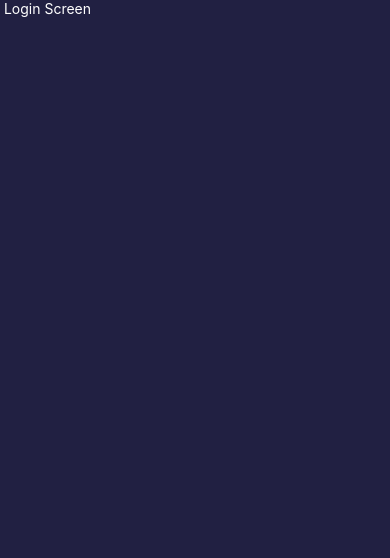
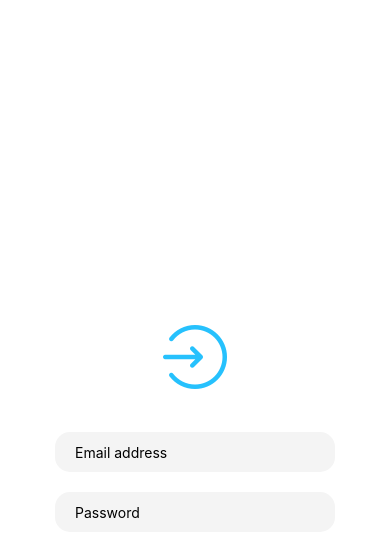
Before and after one commit to nabilcambiaso/my_moment, a React Native app: screen /LoginScreen in a window 390 px wide. Shown: the top 558 px of the page. Built offline with nearby package versions, Linux system fonts and the light colour scheme.

Commit message:
Designing the loginScreen

```diff
--- a/assets/constants/theme.js
+++ b/assets/constants/theme.js
@@ -10,7 +10,7 @@ export const COLORS = {
     success: "#14C48B",
     warning: "#FF7F50",
     black2:"#5C6B88",
-    white: "#FFFFFF",
+    white: "#F4F4F4",
     peach: '#FF615F',
     flatPurple:"#C67ADD",
     flatGreen:"#00CA72",
--- /dev/null
+++ b/src/components/global/TextInputComponent.js
@@ -0,0 +1,19 @@
+import {TextInput} from 'react-native'
+import { COLORS } from '../../../assets/constants'
+
+
+
+
+function TextInputComponent({value,onChange,placeholder,isPassword}) {
+  return (
+    <TextInput
+    value={value}
+    onChange={(e)=>onChange(e.nativeEvent.text)}
+    placeholder={placeholder}
+    secureTextEntry={isPassword}
+    style={{paddingHorizontal:20, borderRadius:15, marginBottom:20, height:40,width:"80%",backgroundColor:COLORS.white}}
+    />
+  )
+}
+
+export default TextInputComponent
--- a/src/screens/LoginScreen.js
+++ b/src/screens/LoginScreen.js
@@ -1,21 +1,49 @@
-import React from 'react'
-import {View,Text,StyleSheet,TouchableOpacity} from 'react-native'
-import { COLORS } from '../../assets/constants'
-function LoginScreen (props) {
+import React, { useState } from 'react'
+import { View, Text, TextInput, StyleSheet, TouchableOpacity, Dimensions } from 'react-native'
+import { COLORS, SIZES } from '../../assets/constants'
+import { AntDesign } from '@expo/vector-icons';
+import TextInputComponent from '../components/global/TextInputComponent';
+function LoginScreen(props) {
+
+    const [emailAddress, setEmailAddress] = useState("");
+    const [password, setPassword] = useState("");
+
+
     return (
         <View style={styles.container}>
-        <TouchableOpacity onPress={()=>{
+            <View style={{
+                justifyContent: "center", alignItems: "center"
+            }} >
+                <AntDesign style={{ marginBottom: 40 }} name="login" size={64} color={COLORS.blue} />
+                <TextInputComponent
+                    value={emailAddress}
+                    onChange={(text) => setEmailAddress(text)}
+                    placeholder="Email address "
+                />
+                <TextInputComponent
+                    value={password}
+                    onChange={(text) => setPassword(text)}
+                    placeholder="Password"
+                    isPassword
+                />
+
+                {/* <TouchableOpacity onPress={() => {
                 props.navigation.navigate("MainScreen")
             }} >
-        <Text style={{color:"white"}} > Login Screen  </Text>
-        </TouchableOpacity>
+                <Text style={{ color: "black" }} > Login Screen  </Text>
+            </TouchableOpacity>    */}
+            </View>
+
         </View>
     )
 }
 const styles = StyleSheet.create({
-container:{
-flex:1,
-backgroundColor:COLORS.darkBlue
-}
+    container: {
+        flex: 1,
+        backgroundColor: "white",
+        padding: 20,
+        paddingTop: 50,
+        justifyContent: "center"
+    },
 })
 export default LoginScreen
```
Lines whose indentation alone changed are shown as unchanged.
